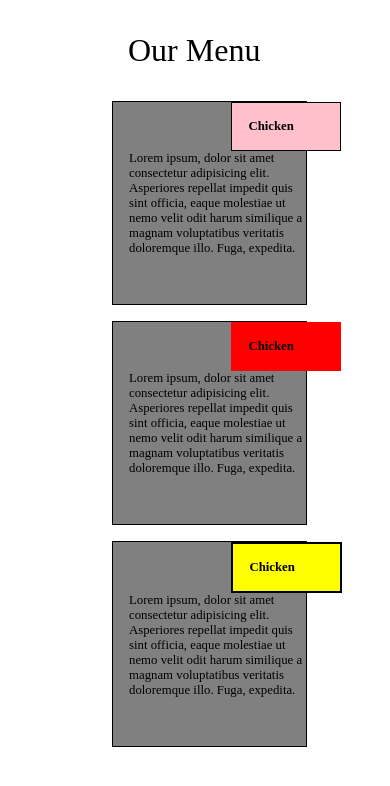
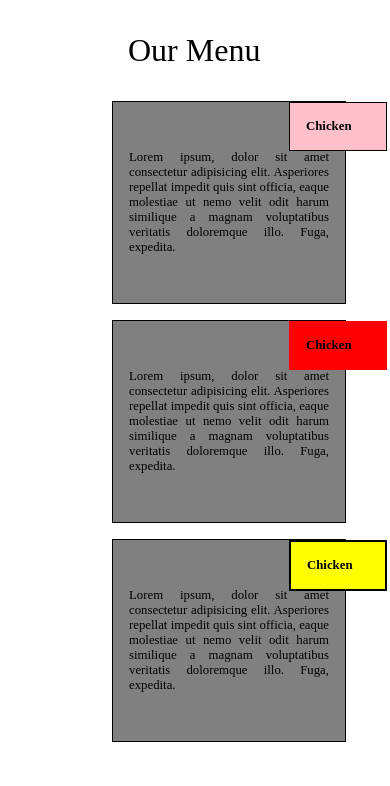
Before and after one commit to rfdawodu/module2-solution, a plain HTML site: page index.html in a window 390 px wide. Drawn offline with Linux system fonts and the light colour scheme.

Commit message:
made some changes

```diff
--- a/style.css
+++ b/style.css
@@ -32,24 +32,24 @@ header {
 .topic {
   border: 1px solid black;
   background-color: pink;
-  width: 60%;
-  margin-left: 6.4rem;
+  width: 25%;
+  margin-left: 21.5rem;
   margin-top: -3rem;
   padding: 1rem 1rem;
 }
 .topic-yellow {
   border: 2px solid black;
   background-color: yellow;
-  width: 60%;
-  margin-left: 6.4rem;
+  width: 30%;
+  margin-left: 20.5rem;
   margin-top: -3rem;
   padding: 1rem 1rem;
 }
 .topic-wine {
   border: 1px solid transparent;
   background-color: red;
-  width: 60%;
-  margin-left: 6.4rem;
+  width: 30%;
+  margin-left: 30rem;
   margin-top: -3rem;
   padding: 1rem 1rem;
 }
@@ -64,7 +64,7 @@ header {
     width: 50%;
   }
   .middle {
-    width: 80%;
+    width: 50%;
   }
 }
 @media (min-width: 768px) and (max-width: 991px) {
@@ -86,6 +86,17 @@ header {
     width: 100%;
     float: right;
   }
+
+  .topic,
+  .topic-wine,
+  .topic-yellow {
+    margin-left: 14rem;
+    width: 25%;
+    position: absolute;
+  }
+  .topic-yellow {
+    margin-left: 45rem;
+  }
 }
 
 @media (max-width: 767px) {
@@ -94,12 +105,22 @@ header {
   }
   .row {
     display: block;
+    text-align: justify;
+    position: relative;
   }
   .left,
   .right,
   .middle {
     margin-bottom: 1rem;
     margin-left: 7rem;
-    width: 50%;
+    width: 60%;
+  }
+
+  .topic,
+  .topic-wine,
+  .topic-yellow {
+    margin-left: 10rem;
+    width: 25%;
+    position: absolute;
   }
 }
```
